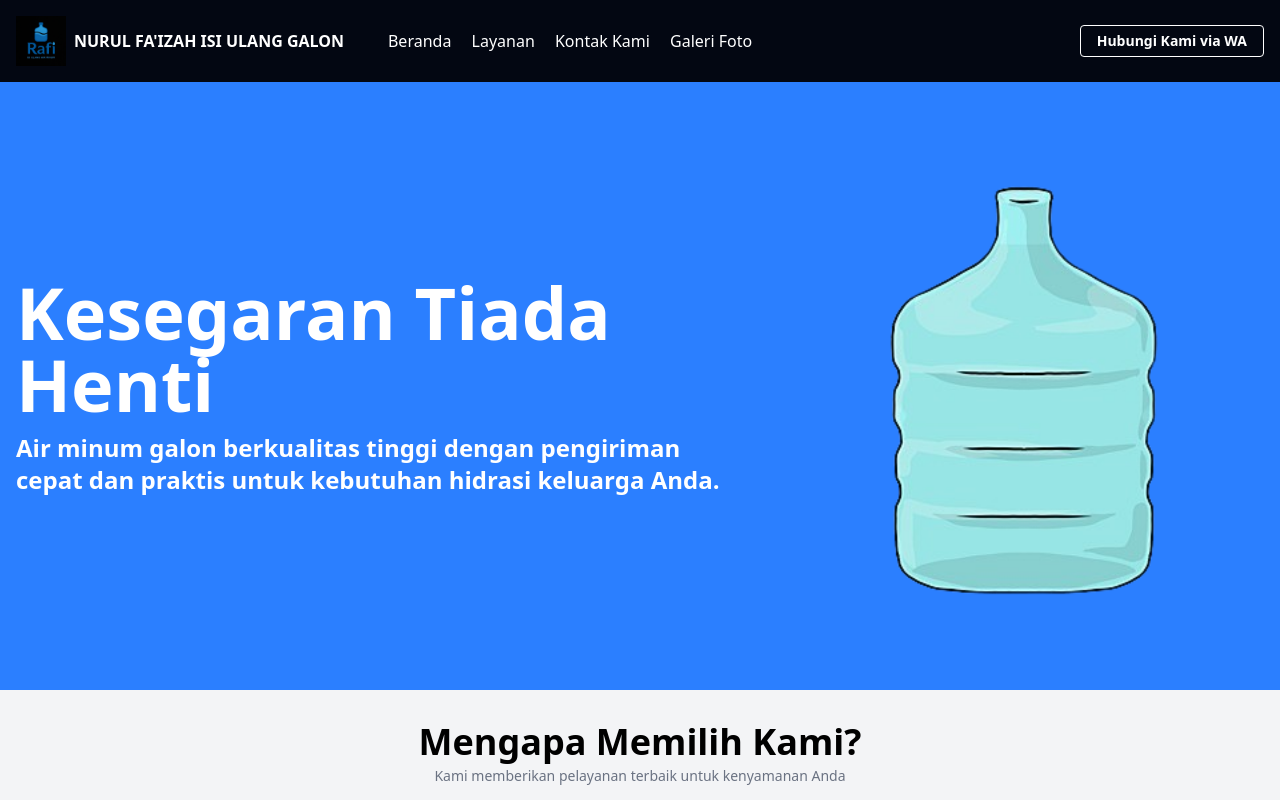
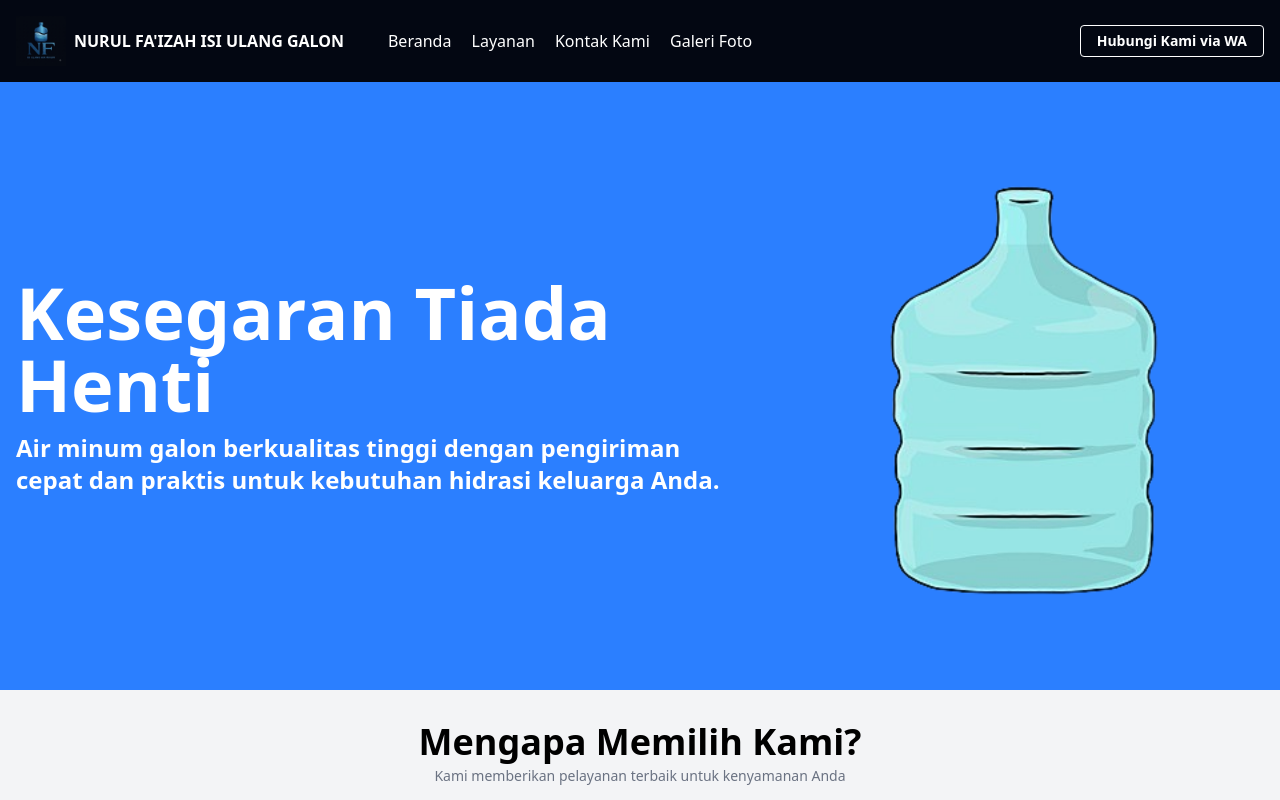
Before and after one commit to muhammadafifrahman/galon-rafi, a website: page index.html in a window 1280 px wide. Shown: the top 800 px of the page. Drawn offline with Linux system fonts and the light colour scheme.

Commit message:
perbaikan logo

```diff
--- a/index.html
+++ b/index.html
@@ -30,7 +30,7 @@
     <section class="sticky top-0 z-50">
         <nav class="p-4 bg-gray-950 flex justify-between items-center flex-wrap ">
             <div class="flex items-center shrink-0 mr-6">
-                <img src="dist/assets/images/logo1.png" alt="" width="50">
+                <img src="dist/assets/images/logo_baru_kami.png" alt="" width="50">
                 <a href="#beranda" class="text-white font-sans font-bold hover:text-gray-400 ml-2">NURUL FA'IZAH ISI ULANG GALON</a>
             </div>
 
```
Also changed, not shown: dist/assets/images/logo_baru_kami.png (added), 1 other file.
